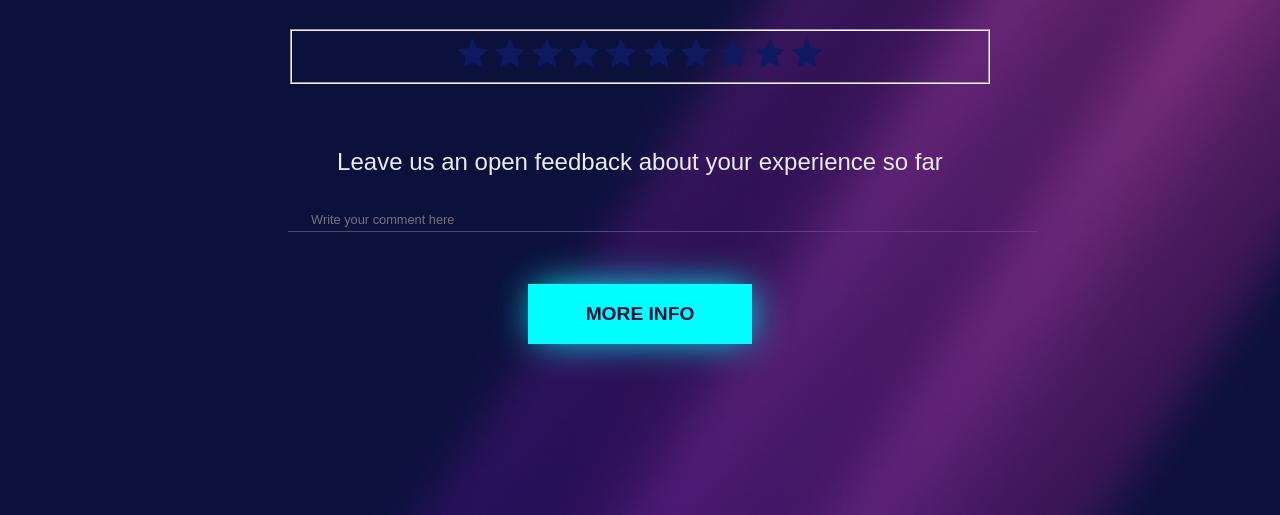
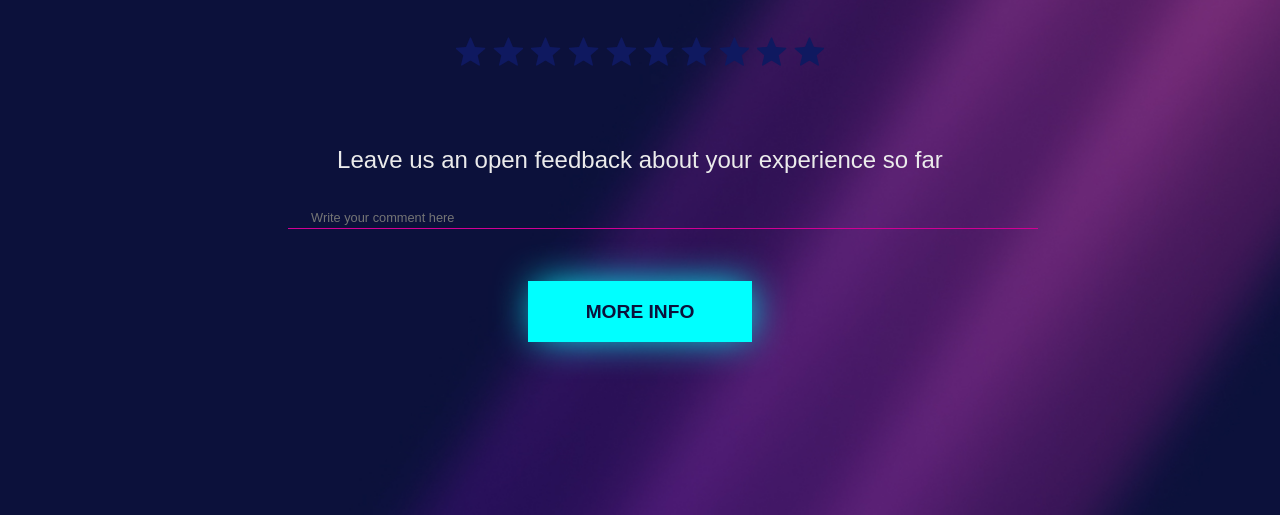
Before and after one commit to DGSimone99/epicode-buildweek-quiz, a plain HTML site: page review.html in a window 1280 px wide. Shown: the part 285-800 px from the top of the page. Drawn offline with Linux system fonts and the light colour scheme.

Commit message:
feedbackCommit

```diff
--- /dev/null
+++ b/assets/css/reviewstyle.css
@@ -0,0 +1,56 @@
+main {
+    width: 80%;
+    margin: auto;
+}
+h1 {
+    text-align: center;
+    font-weight: bold;
+    margin-bottom: 1rem;
+}
+p {
+    text-align: center;
+    margin-bottom: 2rem;
+    font-size: 1.5em;
+}
+form textarea {
+    width: 100%;
+    border-bottom: 1px solid #d20094;
+    background: transparent;
+    resize: none;
+    border-top: 0;
+    border-left: 0;
+    border-right: 0;
+    color: white;
+    padding: 0.3em 1.8em;
+    font-size: 0.8em;
+    font-family: sans-serif ;
+}
+.star {
+    background: transparent;
+    border: none;
+    padding: 0.1em;
+}
+#starButton {
+    text-align: center;
+    margin-bottom: 4rem;
+    border: none;
+    cursor: pointer;
+}
+#info {
+    text-align: center;
+    font-size: 1.2em;
+    color: #0B113B;
+    background-color: #00FFFF;
+    box-shadow: 2px -1px 39px -5px #00FFFF;
+    border: none;
+    font-weight: bold;
+    cursor: pointer;
+    padding: 1em 3em;
+}
+section {
+    text-align: center;
+    margin: 3rem;
+}
+.starClicked {
+    fill: #00FFFF;
+}
--- a/review.html
+++ b/review.html
@@ -6,59 +6,7 @@
     <meta name="viewport" content="width=device-width, initial-scale=1.0">
     <title>EPICODE - Feedback</title>
     <link rel="stylesheet" href="./assets/css/style.css">
-    <style>
-        main {
-            width: 80%;
-            margin: auto;
-        }
-        h1 {
-            text-align: center;
-            font-weight: bold;
-            margin-bottom: 1rem;
-        }
-        p {
-            text-align: center;
-            margin-bottom: 2rem;
-            font-size: 1.5em;
-        }
-        form textarea {
-            width: 100%;
-            border-bottom: 1px solid #d20094;
-            background: transparent;
-            resize: none;
-            border-top: 0;
-            border-left: 0;
-            border-right: 0;
-            color: white;
-            padding: 0.3em 1.8em;
-            font-size: 0.8em;
-            font-family: sans-serif ;
-        }
-        .star {
-            background: transparent;
-            border: none;
-            padding: 0.1em;
-        }
-        #starButton {
-            text-align: center;
-            margin-bottom: 4rem;
-        }
-        #info {
-            text-align: center;
-            font-size: 1.2em;
-            color: #0B113B;
-            background-color: #00FFFF;
-            box-shadow: 2px -1px 39px -5px #00FFFF;
-            border: none;
-            font-weight: bold;
-            cursor: pointer;
-            padding: 1em 3em;
-        }
-        section {
-            text-align: center;
-            margin: 3rem;
-        }
-    </style>
+    <link rel="stylesheet" href="./assets/css/reviewstyle.css">
 </head>
 
 <body id="pagina4">
@@ -70,45 +18,46 @@
         <p>From 0 to 10, how likely are you to recommend EPICODE to a friend or a colleague?</p>
         <form>
             <fieldset id="starButton">
-            <button class="star"><svg width="30" height="30" viewBox="0 0 47 46" fill="none" xmlns="http://www.w3.org/2000/svg">
-                <path d="M22.2044 1.55551C22.6143 0.569963 24.0104 0.569964 24.4203 1.55552L29.9874 14.9402C30.1602 15.3557 30.5509 15.6396 30.9994 15.6756L45.4494 16.834C46.5134 16.9193 46.9448 18.2471 46.1341 18.9415L35.1248 28.3722C34.7831 28.6649 34.6338 29.1242 34.7382 29.5619L38.1018 43.6626C38.3494 44.7009 37.2199 45.5215 36.309 44.9651L23.9379 37.4089C23.5538 37.1743 23.0709 37.1743 22.6868 37.4089L10.3157 44.9651C9.40478 45.5215 8.27528 44.7009 8.52295 43.6626L11.8865 29.5619C11.9909 29.1242 11.8416 28.6649 11.4999 28.3722L0.490575 18.9415C-0.320069 18.2471 0.111362 16.9193 1.17535 16.834L15.6253 15.6756C16.0738 15.6396 16.4645 15.3557 16.6374 14.9402L22.2044 1.55551Z" fill="#0f1960"/>
-                </svg></button>
-            <button class="star"><svg width="30" height="30" viewBox="0 0 47 46" fill="none" xmlns="http://www.w3.org/2000/svg">
-                <path d="M22.2044 1.55551C22.6143 0.569963 24.0104 0.569964 24.4203 1.55552L29.9874 14.9402C30.1602 15.3557 30.5509 15.6396 30.9994 15.6756L45.4494 16.834C46.5134 16.9193 46.9448 18.2471 46.1341 18.9415L35.1248 28.3722C34.7831 28.6649 34.6338 29.1242 34.7382 29.5619L38.1018 43.6626C38.3494 44.7009 37.2199 45.5215 36.309 44.9651L23.9379 37.4089C23.5538 37.1743 23.0709 37.1743 22.6868 37.4089L10.3157 44.9651C9.40478 45.5215 8.27528 44.7009 8.52295 43.6626L11.8865 29.5619C11.9909 29.1242 11.8416 28.6649 11.4999 28.3722L0.490575 18.9415C-0.320069 18.2471 0.111362 16.9193 1.17535 16.834L15.6253 15.6756C16.0738 15.6396 16.4645 15.3557 16.6374 14.9402L22.2044 1.55551Z" fill="#0f1960"/>
-                </svg></button>
-            <button class="star"><svg width="30" height="30" viewBox="0 0 47 46" fill="none" xmlns="http://www.w3.org/2000/svg">
-                <path d="M22.2044 1.55551C22.6143 0.569963 24.0104 0.569964 24.4203 1.55552L29.9874 14.9402C30.1602 15.3557 30.5509 15.6396 30.9994 15.6756L45.4494 16.834C46.5134 16.9193 46.9448 18.2471 46.1341 18.9415L35.1248 28.3722C34.7831 28.6649 34.6338 29.1242 34.7382 29.5619L38.1018 43.6626C38.3494 44.7009 37.2199 45.5215 36.309 44.9651L23.9379 37.4089C23.5538 37.1743 23.0709 37.1743 22.6868 37.4089L10.3157 44.9651C9.40478 45.5215 8.27528 44.7009 8.52295 43.6626L11.8865 29.5619C11.9909 29.1242 11.8416 28.6649 11.4999 28.3722L0.490575 18.9415C-0.320069 18.2471 0.111362 16.9193 1.17535 16.834L15.6253 15.6756C16.0738 15.6396 16.4645 15.3557 16.6374 14.9402L22.2044 1.55551Z" fill="#0f1960"/>
-                </svg></button>
-            <button class="star"><svg width="30" height="30" viewBox="0 0 47 46" fill="none" xmlns="http://www.w3.org/2000/svg">
-                <path d="M22.2044 1.55551C22.6143 0.569963 24.0104 0.569964 24.4203 1.55552L29.9874 14.9402C30.1602 15.3557 30.5509 15.6396 30.9994 15.6756L45.4494 16.834C46.5134 16.9193 46.9448 18.2471 46.1341 18.9415L35.1248 28.3722C34.7831 28.6649 34.6338 29.1242 34.7382 29.5619L38.1018 43.6626C38.3494 44.7009 37.2199 45.5215 36.309 44.9651L23.9379 37.4089C23.5538 37.1743 23.0709 37.1743 22.6868 37.4089L10.3157 44.9651C9.40478 45.5215 8.27528 44.7009 8.52295 43.6626L11.8865 29.5619C11.9909 29.1242 11.8416 28.6649 11.4999 28.3722L0.490575 18.9415C-0.320069 18.2471 0.111362 16.9193 1.17535 16.834L15.6253 15.6756C16.0738 15.6396 16.4645 15.3557 16.6374 14.9402L22.2044 1.55551Z" fill="#0f1960"/>
-                </svg></button>
-            <button class="star"><svg width="30" height="30" viewBox="0 0 47 46" fill="none" xmlns="http://www.w3.org/2000/svg">
-                <path d="M22.2044 1.55551C22.6143 0.569963 24.0104 0.569964 24.4203 1.55552L29.9874 14.9402C30.1602 15.3557 30.5509 15.6396 30.9994 15.6756L45.4494 16.834C46.5134 16.9193 46.9448 18.2471 46.1341 18.9415L35.1248 28.3722C34.7831 28.6649 34.6338 29.1242 34.7382 29.5619L38.1018 43.6626C38.3494 44.7009 37.2199 45.5215 36.309 44.9651L23.9379 37.4089C23.5538 37.1743 23.0709 37.1743 22.6868 37.4089L10.3157 44.9651C9.40478 45.5215 8.27528 44.7009 8.52295 43.6626L11.8865 29.5619C11.9909 29.1242 11.8416 28.6649 11.4999 28.3722L0.490575 18.9415C-0.320069 18.2471 0.111362 16.9193 1.17535 16.834L15.6253 15.6756C16.0738 15.6396 16.4645 15.3557 16.6374 14.9402L22.2044 1.55551Z" fill="#0f1960"/>
-                </svg></button>
-            <button class="star"><svg width="30" height="30" viewBox="0 0 47 46" fill="none" xmlns="http://www.w3.org/2000/svg">
-                <path d="M22.2044 1.55551C22.6143 0.569963 24.0104 0.569964 24.4203 1.55552L29.9874 14.9402C30.1602 15.3557 30.5509 15.6396 30.9994 15.6756L45.4494 16.834C46.5134 16.9193 46.9448 18.2471 46.1341 18.9415L35.1248 28.3722C34.7831 28.6649 34.6338 29.1242 34.7382 29.5619L38.1018 43.6626C38.3494 44.7009 37.2199 45.5215 36.309 44.9651L23.9379 37.4089C23.5538 37.1743 23.0709 37.1743 22.6868 37.4089L10.3157 44.9651C9.40478 45.5215 8.27528 44.7009 8.52295 43.6626L11.8865 29.5619C11.9909 29.1242 11.8416 28.6649 11.4999 28.3722L0.490575 18.9415C-0.320069 18.2471 0.111362 16.9193 1.17535 16.834L15.6253 15.6756C16.0738 15.6396 16.4645 15.3557 16.6374 14.9402L22.2044 1.55551Z" fill="#0f1960"/>
-                </svg></button>
-            <button class="star"><svg width="30" height="30" viewBox="0 0 47 46" fill="none" xmlns="http://www.w3.org/2000/svg">
-                <path d="M22.2044 1.55551C22.6143 0.569963 24.0104 0.569964 24.4203 1.55552L29.9874 14.9402C30.1602 15.3557 30.5509 15.6396 30.9994 15.6756L45.4494 16.834C46.5134 16.9193 46.9448 18.2471 46.1341 18.9415L35.1248 28.3722C34.7831 28.6649 34.6338 29.1242 34.7382 29.5619L38.1018 43.6626C38.3494 44.7009 37.2199 45.5215 36.309 44.9651L23.9379 37.4089C23.5538 37.1743 23.0709 37.1743 22.6868 37.4089L10.3157 44.9651C9.40478 45.5215 8.27528 44.7009 8.52295 43.6626L11.8865 29.5619C11.9909 29.1242 11.8416 28.6649 11.4999 28.3722L0.490575 18.9415C-0.320069 18.2471 0.111362 16.9193 1.17535 16.834L15.6253 15.6756C16.0738 15.6396 16.4645 15.3557 16.6374 14.9402L22.2044 1.55551Z" fill="#0f1960"/>
-                </svg></button>
-            <button class="star"><svg width="30" height="30" viewBox="0 0 47 46" fill="none" xmlns="http://www.w3.org/2000/svg">
-                <path d="M22.2044 1.55551C22.6143 0.569963 24.0104 0.569964 24.4203 1.55552L29.9874 14.9402C30.1602 15.3557 30.5509 15.6396 30.9994 15.6756L45.4494 16.834C46.5134 16.9193 46.9448 18.2471 46.1341 18.9415L35.1248 28.3722C34.7831 28.6649 34.6338 29.1242 34.7382 29.5619L38.1018 43.6626C38.3494 44.7009 37.2199 45.5215 36.309 44.9651L23.9379 37.4089C23.5538 37.1743 23.0709 37.1743 22.6868 37.4089L10.3157 44.9651C9.40478 45.5215 8.27528 44.7009 8.52295 43.6626L11.8865 29.5619C11.9909 29.1242 11.8416 28.6649 11.4999 28.3722L0.490575 18.9415C-0.320069 18.2471 0.111362 16.9193 1.17535 16.834L15.6253 15.6756C16.0738 15.6396 16.4645 15.3557 16.6374 14.9402L22.2044 1.55551Z" fill="#0f1960"/>
-                </svg></button>
-            <button class="star"><svg width="30" height="30" viewBox="0 0 47 46" fill="none" xmlns="http://www.w3.org/2000/svg">
-                <path d="M22.2044 1.55551C22.6143 0.569963 24.0104 0.569964 24.4203 1.55552L29.9874 14.9402C30.1602 15.3557 30.5509 15.6396 30.9994 15.6756L45.4494 16.834C46.5134 16.9193 46.9448 18.2471 46.1341 18.9415L35.1248 28.3722C34.7831 28.6649 34.6338 29.1242 34.7382 29.5619L38.1018 43.6626C38.3494 44.7009 37.2199 45.5215 36.309 44.9651L23.9379 37.4089C23.5538 37.1743 23.0709 37.1743 22.6868 37.4089L10.3157 44.9651C9.40478 45.5215 8.27528 44.7009 8.52295 43.6626L11.8865 29.5619C11.9909 29.1242 11.8416 28.6649 11.4999 28.3722L0.490575 18.9415C-0.320069 18.2471 0.111362 16.9193 1.17535 16.834L15.6253 15.6756C16.0738 15.6396 16.4645 15.3557 16.6374 14.9402L22.2044 1.55551Z" fill="#0f1960"/>
-                </svg></button>
-            <button class="star"><svg width="30" height="30" viewBox="0 0 47 46" fill="none" xmlns="http://www.w3.org/2000/svg">
-                <path d="M22.2044 1.55551C22.6143 0.569963 24.0104 0.569964 24.4203 1.55552L29.9874 14.9402C30.1602 15.3557 30.5509 15.6396 30.9994 15.6756L45.4494 16.834C46.5134 16.9193 46.9448 18.2471 46.1341 18.9415L35.1248 28.3722C34.7831 28.6649 34.6338 29.1242 34.7382 29.5619L38.1018 43.6626C38.3494 44.7009 37.2199 45.5215 36.309 44.9651L23.9379 37.4089C23.5538 37.1743 23.0709 37.1743 22.6868 37.4089L10.3157 44.9651C9.40478 45.5215 8.27528 44.7009 8.52295 43.6626L11.8865 29.5619C11.9909 29.1242 11.8416 28.6649 11.4999 28.3722L0.490575 18.9415C-0.320069 18.2471 0.111362 16.9193 1.17535 16.834L15.6253 15.6756C16.0738 15.6396 16.4645 15.3557 16.6374 14.9402L22.2044 1.55551Z" fill="#0f1960"/>
-                </svg></button>
+            <svg class="star" width="30" height="30" viewBox="0 0 47 46" fill="#0f1960" xmlns="http://www.w3.org/2000/svg">
+                <path d="M22.2044 1.55551C22.6143 0.569963 24.0104 0.569964 24.4203 1.55552L29.9874 14.9402C30.1602 15.3557 30.5509 15.6396 30.9994 15.6756L45.4494 16.834C46.5134 16.9193 46.9448 18.2471 46.1341 18.9415L35.1248 28.3722C34.7831 28.6649 34.6338 29.1242 34.7382 29.5619L38.1018 43.6626C38.3494 44.7009 37.2199 45.5215 36.309 44.9651L23.9379 37.4089C23.5538 37.1743 23.0709 37.1743 22.6868 37.4089L10.3157 44.9651C9.40478 45.5215 8.27528 44.7009 8.52295 43.6626L11.8865 29.5619C11.9909 29.1242 11.8416 28.6649 11.4999 28.3722L0.490575 18.9415C-0.320069 18.2471 0.111362 16.9193 1.17535 16.834L15.6253 15.6756C16.0738 15.6396 16.4645 15.3557 16.6374 14.9402L22.2044 1.55551Z" />
+                </svg>
+            <svg class="star" width="30" height="30" viewBox="0 0 47 46" fill="#0f1960" xmlns="http://www.w3.org/2000/svg">
+                <path d="M22.2044 1.55551C22.6143 0.569963 24.0104 0.569964 24.4203 1.55552L29.9874 14.9402C30.1602 15.3557 30.5509 15.6396 30.9994 15.6756L45.4494 16.834C46.5134 16.9193 46.9448 18.2471 46.1341 18.9415L35.1248 28.3722C34.7831 28.6649 34.6338 29.1242 34.7382 29.5619L38.1018 43.6626C38.3494 44.7009 37.2199 45.5215 36.309 44.9651L23.9379 37.4089C23.5538 37.1743 23.0709 37.1743 22.6868 37.4089L10.3157 44.9651C9.40478 45.5215 8.27528 44.7009 8.52295 43.6626L11.8865 29.5619C11.9909 29.1242 11.8416 28.6649 11.4999 28.3722L0.490575 18.9415C-0.320069 18.2471 0.111362 16.9193 1.17535 16.834L15.6253 15.6756C16.0738 15.6396 16.4645 15.3557 16.6374 14.9402L22.2044 1.55551Z" />
+                </svg>
+            <svg class="star" width="30" height="30" viewBox="0 0 47 46" fill="#0f1960" xmlns="http://www.w3.org/2000/svg">
+                <path d="M22.2044 1.55551C22.6143 0.569963 24.0104 0.569964 24.4203 1.55552L29.9874 14.9402C30.1602 15.3557 30.5509 15.6396 30.9994 15.6756L45.4494 16.834C46.5134 16.9193 46.9448 18.2471 46.1341 18.9415L35.1248 28.3722C34.7831 28.6649 34.6338 29.1242 34.7382 29.5619L38.1018 43.6626C38.3494 44.7009 37.2199 45.5215 36.309 44.9651L23.9379 37.4089C23.5538 37.1743 23.0709 37.1743 22.6868 37.4089L10.3157 44.9651C9.40478 45.5215 8.27528 44.7009 8.52295 43.6626L11.8865 29.5619C11.9909 29.1242 11.8416 28.6649 11.4999 28.3722L0.490575 18.9415C-0.320069 18.2471 0.111362 16.9193 1.17535 16.834L15.6253 15.6756C16.0738 15.6396 16.4645 15.3557 16.6374 14.9402L22.2044 1.55551Z" />
+                </svg>
+            <svg class="star" width="30" height="30" viewBox="0 0 47 46" fill="#0f1960" xmlns="http://www.w3.org/2000/svg">
+                <path d="M22.2044 1.55551C22.6143 0.569963 24.0104 0.569964 24.4203 1.55552L29.9874 14.9402C30.1602 15.3557 30.5509 15.6396 30.9994 15.6756L45.4494 16.834C46.5134 16.9193 46.9448 18.2471 46.1341 18.9415L35.1248 28.3722C34.7831 28.6649 34.6338 29.1242 34.7382 29.5619L38.1018 43.6626C38.3494 44.7009 37.2199 45.5215 36.309 44.9651L23.9379 37.4089C23.5538 37.1743 23.0709 37.1743 22.6868 37.4089L10.3157 44.9651C9.40478 45.5215 8.27528 44.7009 8.52295 43.6626L11.8865 29.5619C11.9909 29.1242 11.8416 28.6649 11.4999 28.3722L0.490575 18.9415C-0.320069 18.2471 0.111362 16.9193 1.17535 16.834L15.6253 15.6756C16.0738 15.6396 16.4645 15.3557 16.6374 14.9402L22.2044 1.55551Z" />
+                </svg>
+            <svg class="star" width="30" height="30" viewBox="0 0 47 46" fill="#0f1960" xmlns="http://www.w3.org/2000/svg">
+                <path d="M22.2044 1.55551C22.6143 0.569963 24.0104 0.569964 24.4203 1.55552L29.9874 14.9402C30.1602 15.3557 30.5509 15.6396 30.9994 15.6756L45.4494 16.834C46.5134 16.9193 46.9448 18.2471 46.1341 18.9415L35.1248 28.3722C34.7831 28.6649 34.6338 29.1242 34.7382 29.5619L38.1018 43.6626C38.3494 44.7009 37.2199 45.5215 36.309 44.9651L23.9379 37.4089C23.5538 37.1743 23.0709 37.1743 22.6868 37.4089L10.3157 44.9651C9.40478 45.5215 8.27528 44.7009 8.52295 43.6626L11.8865 29.5619C11.9909 29.1242 11.8416 28.6649 11.4999 28.3722L0.490575 18.9415C-0.320069 18.2471 0.111362 16.9193 1.17535 16.834L15.6253 15.6756C16.0738 15.6396 16.4645 15.3557 16.6374 14.9402L22.2044 1.55551Z" />
+                </svg>
+            <svg class="star" width="30" height="30" viewBox="0 0 47 46" fill="#0f1960" xmlns="http://www.w3.org/2000/svg">
+                <path d="M22.2044 1.55551C22.6143 0.569963 24.0104 0.569964 24.4203 1.55552L29.9874 14.9402C30.1602 15.3557 30.5509 15.6396 30.9994 15.6756L45.4494 16.834C46.5134 16.9193 46.9448 18.2471 46.1341 18.9415L35.1248 28.3722C34.7831 28.6649 34.6338 29.1242 34.7382 29.5619L38.1018 43.6626C38.3494 44.7009 37.2199 45.5215 36.309 44.9651L23.9379 37.4089C23.5538 37.1743 23.0709 37.1743 22.6868 37.4089L10.3157 44.9651C9.40478 45.5215 8.27528 44.7009 8.52295 43.6626L11.8865 29.5619C11.9909 29.1242 11.8416 28.6649 11.4999 28.3722L0.490575 18.9415C-0.320069 18.2471 0.111362 16.9193 1.17535 16.834L15.6253 15.6756C16.0738 15.6396 16.4645 15.3557 16.6374 14.9402L22.2044 1.55551Z" />
+                </svg>
+            <svg class="star" width="30" height="30" viewBox="0 0 47 46" fill="#0f1960" xmlns="http://www.w3.org/2000/svg">
+                <path d="M22.2044 1.55551C22.6143 0.569963 24.0104 0.569964 24.4203 1.55552L29.9874 14.9402C30.1602 15.3557 30.5509 15.6396 30.9994 15.6756L45.4494 16.834C46.5134 16.9193 46.9448 18.2471 46.1341 18.9415L35.1248 28.3722C34.7831 28.6649 34.6338 29.1242 34.7382 29.5619L38.1018 43.6626C38.3494 44.7009 37.2199 45.5215 36.309 44.9651L23.9379 37.4089C23.5538 37.1743 23.0709 37.1743 22.6868 37.4089L10.3157 44.9651C9.40478 45.5215 8.27528 44.7009 8.52295 43.6626L11.8865 29.5619C11.9909 29.1242 11.8416 28.6649 11.4999 28.3722L0.490575 18.9415C-0.320069 18.2471 0.111362 16.9193 1.17535 16.834L15.6253 15.6756C16.0738 15.6396 16.4645 15.3557 16.6374 14.9402L22.2044 1.55551Z" />
+                </svg>
+            <svg class="star" width="30" height="30" viewBox="0 0 47 46" fill="#0f1960" xmlns="http://www.w3.org/2000/svg">
+                <path d="M22.2044 1.55551C22.6143 0.569963 24.0104 0.569964 24.4203 1.55552L29.9874 14.9402C30.1602 15.3557 30.5509 15.6396 30.9994 15.6756L45.4494 16.834C46.5134 16.9193 46.9448 18.2471 46.1341 18.9415L35.1248 28.3722C34.7831 28.6649 34.6338 29.1242 34.7382 29.5619L38.1018 43.6626C38.3494 44.7009 37.2199 45.5215 36.309 44.9651L23.9379 37.4089C23.5538 37.1743 23.0709 37.1743 22.6868 37.4089L10.3157 44.9651C9.40478 45.5215 8.27528 44.7009 8.52295 43.6626L11.8865 29.5619C11.9909 29.1242 11.8416 28.6649 11.4999 28.3722L0.490575 18.9415C-0.320069 18.2471 0.111362 16.9193 1.17535 16.834L15.6253 15.6756C16.0738 15.6396 16.4645 15.3557 16.6374 14.9402L22.2044 1.55551Z" />
+                </svg>
+            <svg class="star" width="30" height="30" viewBox="0 0 47 46" fill="#0f1960" xmlns="http://www.w3.org/2000/svg">
+                <path d="M22.2044 1.55551C22.6143 0.569963 24.0104 0.569964 24.4203 1.55552L29.9874 14.9402C30.1602 15.3557 30.5509 15.6396 30.9994 15.6756L45.4494 16.834C46.5134 16.9193 46.9448 18.2471 46.1341 18.9415L35.1248 28.3722C34.7831 28.6649 34.6338 29.1242 34.7382 29.5619L38.1018 43.6626C38.3494 44.7009 37.2199 45.5215 36.309 44.9651L23.9379 37.4089C23.5538 37.1743 23.0709 37.1743 22.6868 37.4089L10.3157 44.9651C9.40478 45.5215 8.27528 44.7009 8.52295 43.6626L11.8865 29.5619C11.9909 29.1242 11.8416 28.6649 11.4999 28.3722L0.490575 18.9415C-0.320069 18.2471 0.111362 16.9193 1.17535 16.834L15.6253 15.6756C16.0738 15.6396 16.4645 15.3557 16.6374 14.9402L22.2044 1.55551Z" />
+                </svg>
+            <svg class="star" width="30" height="30" viewBox="0 0 47 46" fill="#0f1960" xmlns="http://www.w3.org/2000/svg">
+                <path d="M22.2044 1.55551C22.6143 0.569963 24.0104 0.569964 24.4203 1.55552L29.9874 14.9402C30.1602 15.3557 30.5509 15.6396 30.9994 15.6756L45.4494 16.834C46.5134 16.9193 46.9448 18.2471 46.1341 18.9415L35.1248 28.3722C34.7831 28.6649 34.6338 29.1242 34.7382 29.5619L38.1018 43.6626C38.3494 44.7009 37.2199 45.5215 36.309 44.9651L23.9379 37.4089C23.5538 37.1743 23.0709 37.1743 22.6868 37.4089L10.3157 44.9651C9.40478 45.5215 8.27528 44.7009 8.52295 43.6626L11.8865 29.5619C11.9909 29.1242 11.8416 28.6649 11.4999 28.3722L0.490575 18.9415C-0.320069 18.2471 0.111362 16.9193 1.17535 16.834L15.6253 15.6756C16.0738 15.6396 16.4645 15.3557 16.6374 14.9402L22.2044 1.55551Z" />
+                </svg>
             </fieldset>
             <p>Leave us an open feedback about your experience so far</p>
             <textarea id="feedback" name="feedback" rows="1" placeholder="Write your comment here"></textarea>
         </form>
     </main>
     <section>
-        <button type="button" id="info">MORE INFO</button>
+        <a href="#"><button type="button" id="info">MORE INFO</button></a>
     </section>
     <script src="assets/script/script.js"></script>
+    <script src="./assets/script/reviewjs.js"></script>
 </body>
 
 </html>
```
Also changed, not shown: assets/script/reviewjs.js (added, +15 -0 lines).
